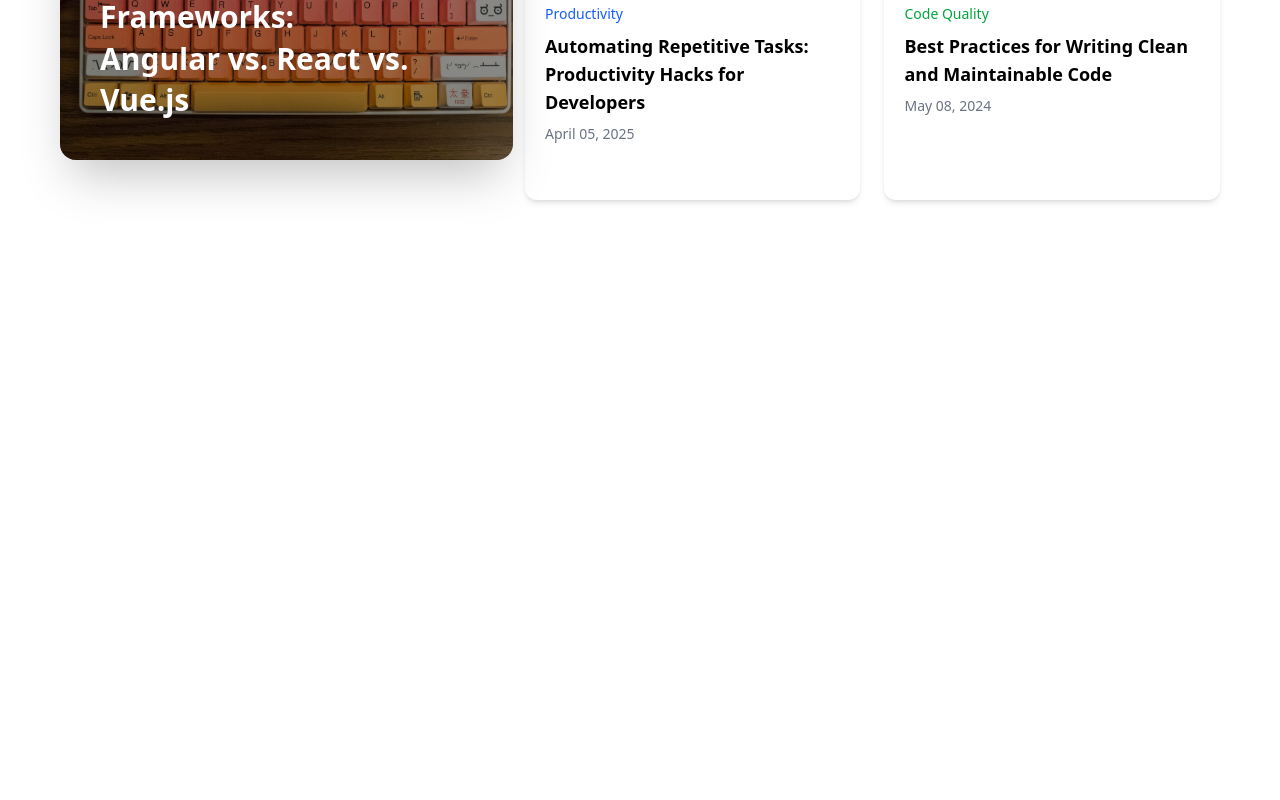
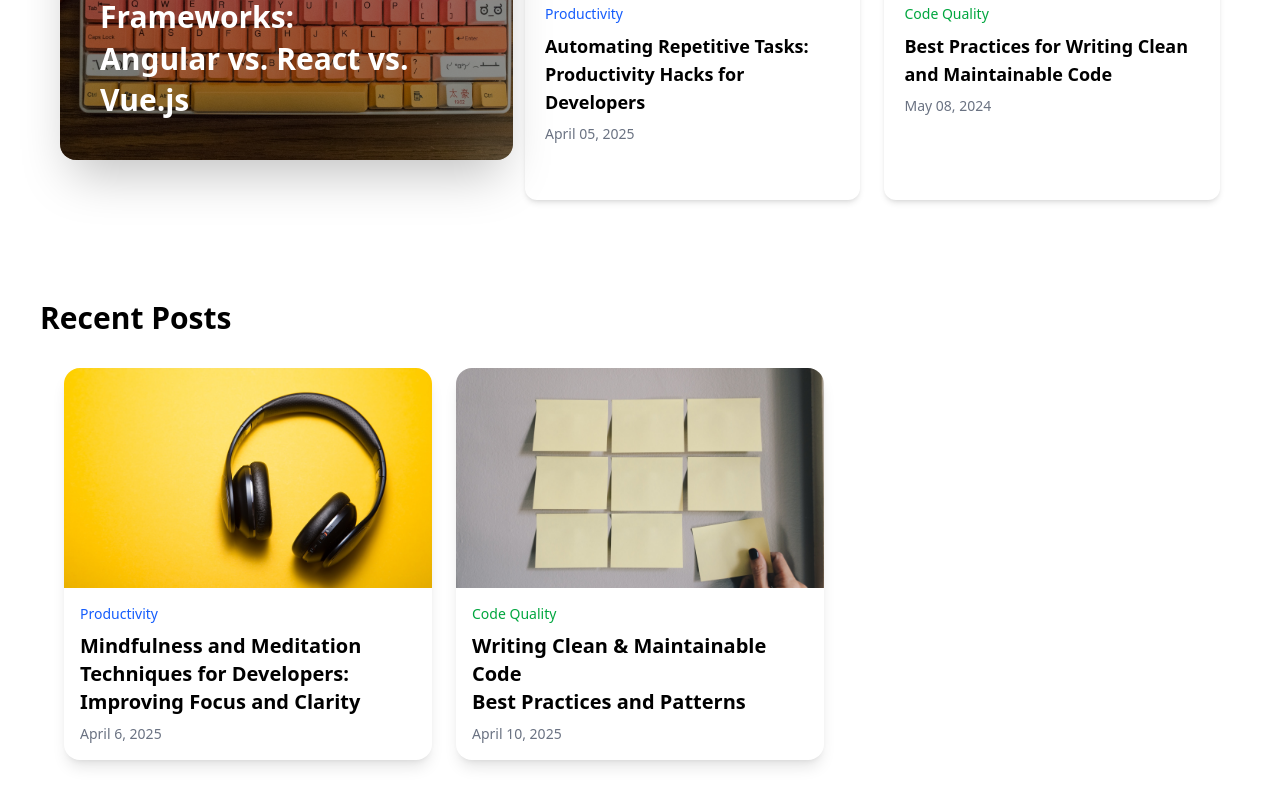
Before and after one commit to immbibek/blogWeb, a React (Vite) app in the folder frontend/: page / in a window 1280 px wide. Shown: the part 1014-1814 px from the top of the page. Before the commit the page ends 1274 px from the top, so only its background shows below. Built offline with nearby package versions, Linux system fonts and the light colour scheme.

Commit message:
post ui almost completed and hover on image is done

```diff
--- a/frontend/src/components/Featured.jsx
+++ b/frontend/src/components/Featured.jsx
@@ -9,14 +9,18 @@ const Featured = () => {
       </h1>
 
       {/* Top Feature Card */}
-      <div className="lg:flex lg:gap-3  lg:ml-6 lg:mr-6 lg:p-5">
-        <div className="relative mx-auto rounded-2xl overflow-hidden shadow-2xl max-w-4xl mb-10 ">
-          <img
-            src="/feature.jpg"
-            alt="featurejpg"
-            className="w-full h-[350px] md:h-[400px] object-cover "
-          />
+      <div className="lg:flex lg:gap-3 lg:ml-6 lg:mr-6 lg:p-5">
+        <div className="relative mx-auto rounded-2xl overflow-hidden shadow-2xl max-w-4xl mb-10 group">
+          {/* Image wrapper to apply hover */}
+          <div className="overflow-hidden">
+            <img
+              src="/feature.jpg"
+              alt="featurejpg"
+              className="w-full h-[350px] md:h-[400px] object-cover transition-all duration-300 ease-in-out group-hover:scale-105"
+            />
+          </div>
 
+          {/* Overlay */}
           <div className="absolute inset-0 bg-black/40 flex flex-col justify-end p-6 md:p-10">
             <Link
               to="/react"
@@ -37,8 +41,12 @@ const Featured = () => {
         {/* Two Side Boxes */}
         <div className="flex flex-col md:flex-row gap-6 max-w-5xl mx-auto">
           {/* Left Box */}
-          <div className="flex-1  shadow-md rounded-xl overflow-hidden hover:shadow-xl transition-shadow">
-            <img src="/f2.jpg" alt="" className="w-full h-56 object-cover" />
+          <div className="flex-1 shadow-md rounded-xl overflow-hidden hover:shadow-xl transition-shadow">
+            <img
+              src="/f2.jpg"
+              alt=""
+              className="w-full h-56 object-cover hover:scale-105 transition-all ease duration-300"
+            />
             <div className="p-5 space-y-2">
               <p className="text-sm font-medium text-blue-600">Productivity</p>
               <h2 className="text-lg font-semibold hover:underline hover:decoration-red-500 transition-all">
@@ -50,8 +58,12 @@ const Featured = () => {
           </div>
 
           {/* Right Box */}
-          <div className="flex-1  shadow-md rounded-xl overflow-hidden hover:shadow-xl transition-shadow">
-            <img src="/f3.jpg" alt="" className="w-full h-56 object-cover" />
+          <div className="flex-1 shadow-md rounded-xl overflow-hidden hover:shadow-xl transition-shadow">
+            <img
+              src="/f3.jpg"
+              alt=""
+              className="w-full h-56 object-cover hover:scale-105 transition-all ease duration-300"
+            />
             <div className="p-5 space-y-2">
               <p className="text-sm font-medium text-green-600">Code Quality</p>
               <h2 className="text-lg font-semibold hover:underline hover:decoration-red-500">
--- /dev/null
+++ b/frontend/src/components/Posts.jsx
@@ -0,0 +1,49 @@
+import React from "react";
+
+const Posts = () => {
+  return (
+    <section className="w-full px-4 py-10">
+      <h1 className="text-2xl md:text-3xl font-bold mb-8 lg:ml-6">
+        Recent Posts
+      </h1>
+
+      <div className="grid grid-cols-1 md:grid-cols-2 lg:grid-cols-3   gap-6 max-w-6xl mx-auto ">
+        {/* Post 1 */}
+        <div className="rounded-2xl shadow-lg overflow-hidden">
+          <img
+            src="/p1.jpg"
+            alt="Post"
+            className="w-full h-[220px] object-cover hover:scale-105 transition-all ease duration-300 "
+          />
+          <div className="p-4 flex flex-col gap-2">
+            <p className="text-sm font-medium text-blue-600">Productivity</p>
+            <h2 className="text-lg md:text-xl font-semibold hover:underline hover:decoration-red-500">
+              Mindfulness and Meditation Techniques for Developers: <br />
+              Improving Focus and Clarity
+            </h2>
+            <p className="text-gray-500 text-sm">April 6, 2025</p>
+          </div>
+        </div>
+
+        {/* Post 2 */}
+        <div className="rounded-2xl shadow-lg overflow-hidden">
+          <img
+            src="/p2.jpg"
+            alt="Post"
+            className="w-full h-[220px] object-cover hover:scale-105 transition-all ease duration-300"
+          />
+          <div className="p-4 flex flex-col gap-2">
+            <p className="text-sm font-medium text-green-600">Code Quality</p>
+            <h2 className="text-lg md:text-xl font-semibold hover:underline hover:decoration-red-300">
+              Writing Clean & Maintainable Code <br />
+              Best Practices and Patterns
+            </h2>
+            <p className="text-gray-500 text-sm">April 10, 2025</p>
+          </div>
+        </div>
+      </div>
+    </section>
+  );
+};
+
+export default Posts;
--- a/frontend/src/pages/Home.jsx
+++ b/frontend/src/pages/Home.jsx
@@ -1,11 +1,13 @@
 import React from "react";
 import Hero from "../components/Hero";
 import Featured from "../components/Featured";
+import Posts from "../components/Posts";
 const Home = () => {
   return (
     <div className="">
       <Hero />
       <Featured />
+      <Posts />
     </div>
   );
 };
```
Also changed, not shown: frontend/public/p1.jpg (added), frontend/public/p2.jpg (added).
